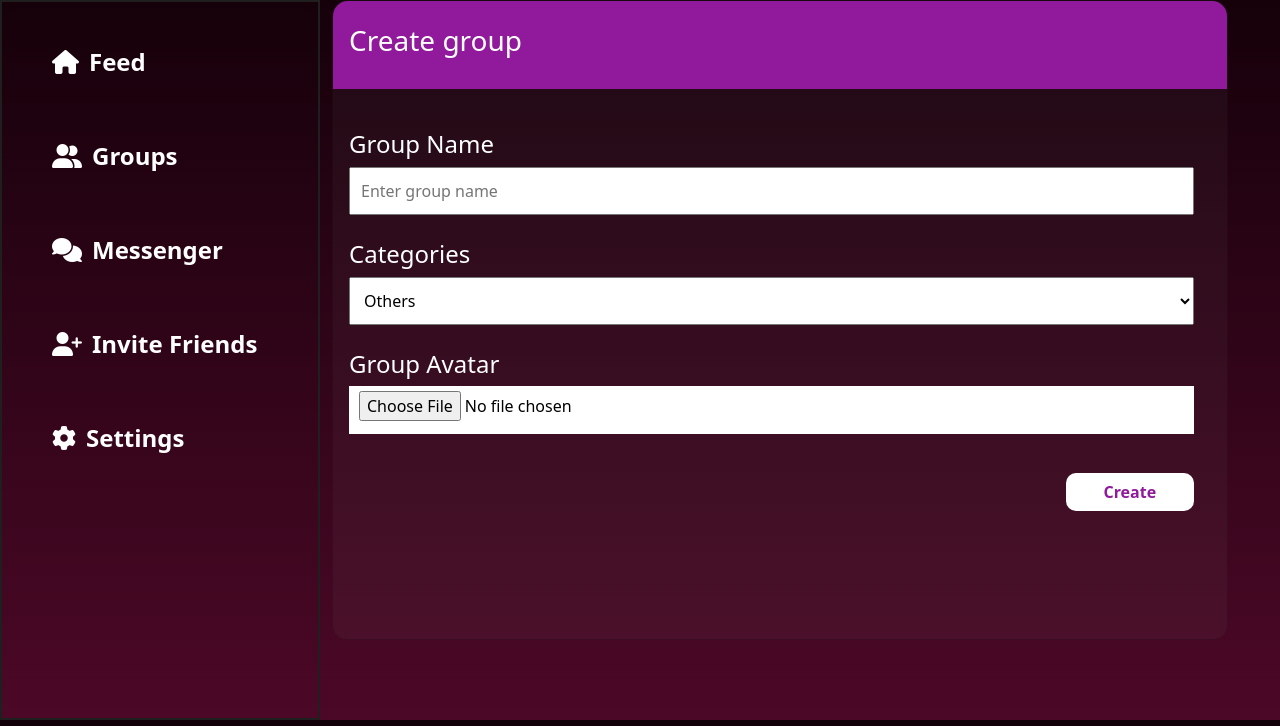
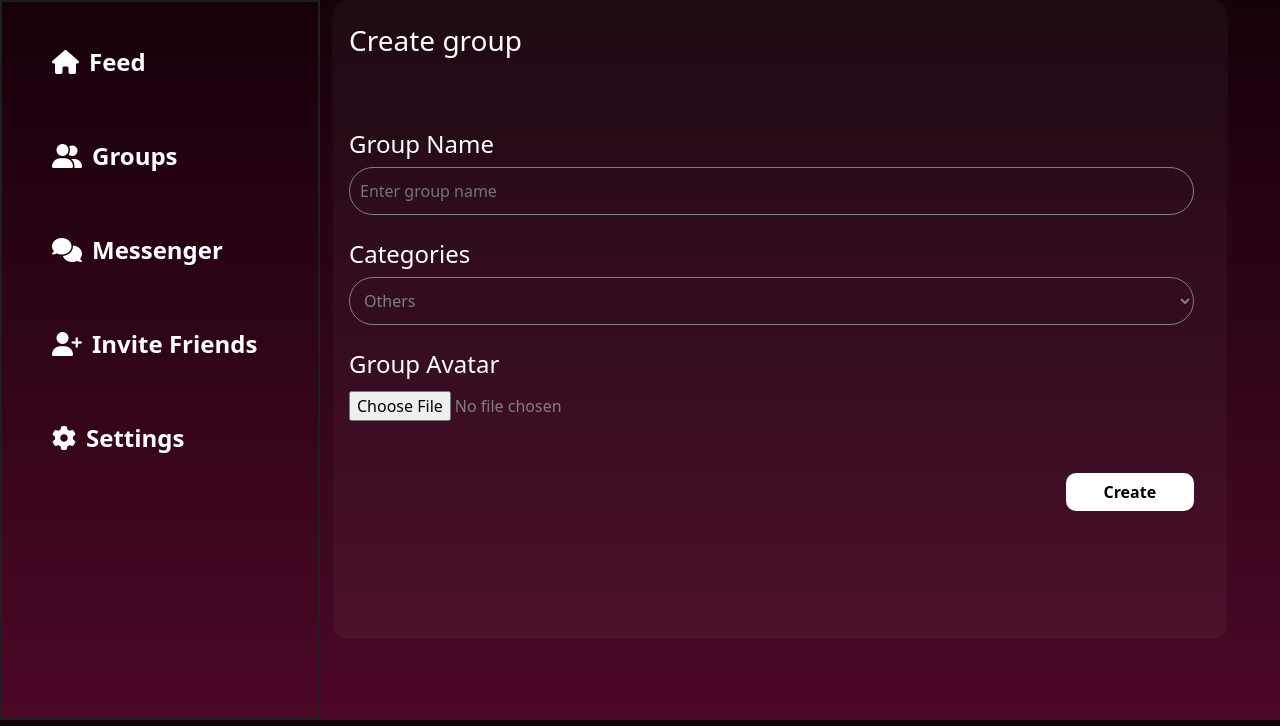
Before and after one commit to Normie0/pseudospeak, a Django app: page /room/new/create_group/ in a window 1280 px wide. Shown: the part 74-800 px from the top of the page. Run offline with Django 4.2, Linux system fonts and the light colour scheme; some libraries are stand-ins or nearby versions.

Commit message:
create-group

```diff
--- a/room/templates/room/create-group.html
+++ b/room/templates/room/create-group.html
@@ -234,13 +234,10 @@
         }
       }
 
-
-
-
       .card-header {
         border-radius: 15px 15px 0 0 !important;
         border-bottom: 0 !important;
-        background:#901a9b;
+        background:transparent;
         height:11vh;
         display:flex;
         align-items:center;
@@ -261,16 +258,19 @@
         width:66vw;
         height:6vh;
         padding-left:10px;
-        outline:none;
+        background: transparent;
+        border: 1px solid grey;
+        border-radius: 2vw;
+        color: grey;
+
       }
 
       .input-tag-css2{
         width: 66vw;
         height: 6vh;
-        background:white;
-        color:black;
-        padding-left:10px;
+        color:grey;
         padding-top:5px;
+        background: transparent;
       }
 
       .group-name-1, .group-categories-1, .group-img-1{
@@ -278,7 +278,7 @@
       }
       .create-btn{
         background-color:white;
-        color:#901a9b;
+        color:black;
         border-radius: 10px;
         width:10vw;
         font-weight:800;
```
